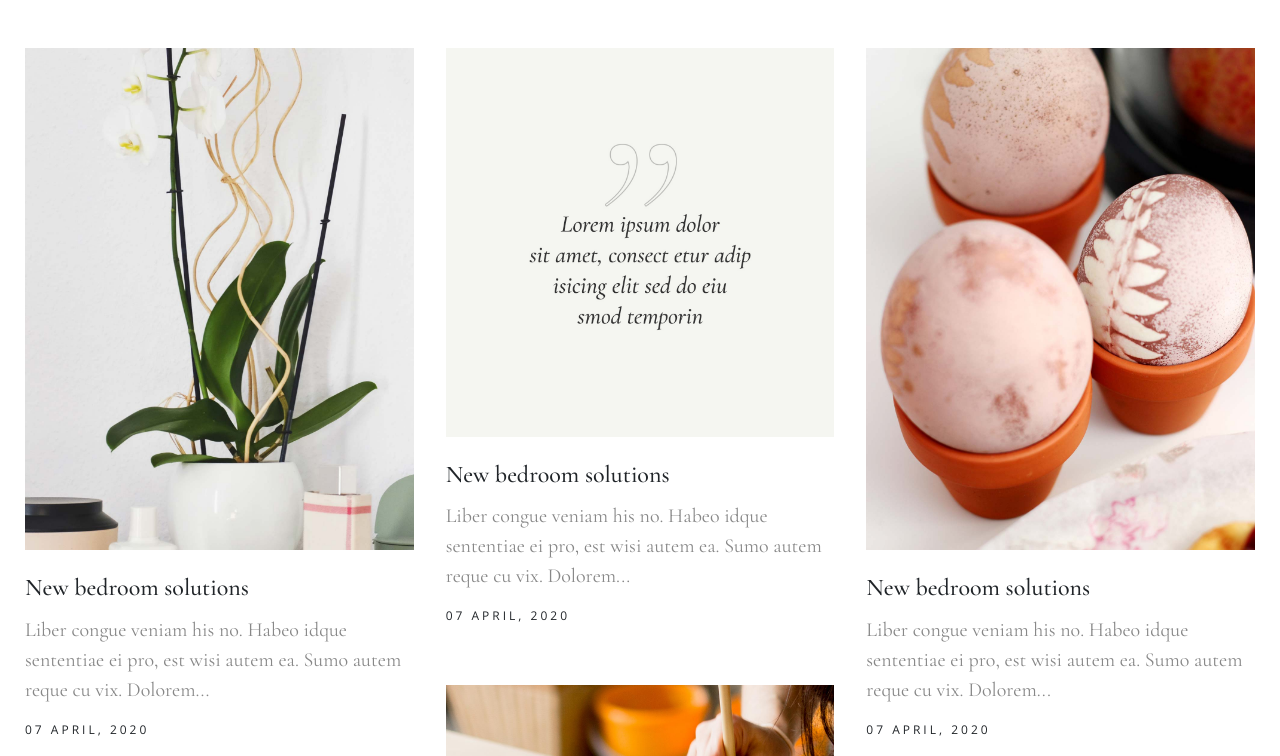
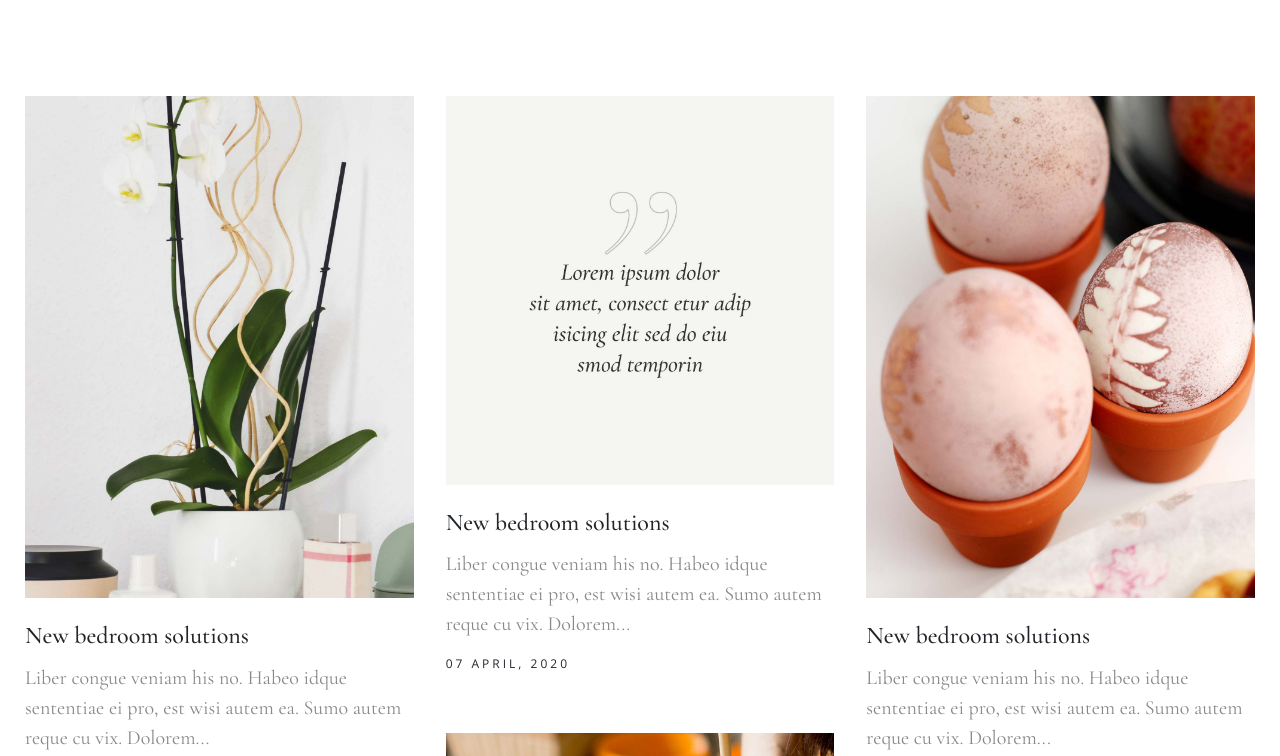
Before and after one commit to booldook/2020-kn-pb-14-kitchen, a plain HTML site: page html/index.html in a window 1280 px wide. Shown: the part 3935-4691 px from the top of the page. Drawn offline with nearby package versions, Linux system fonts and the light colour scheme.

Commit message:
post-wrapper

```diff
--- a/css/index.css
+++ b/css/index.css
@@ -15,7 +15,7 @@ html, body {height: 10000px; font-family: 'Cormorant Garamond', serif;}
 .card-columns .card {border: none; border-radius: unset; margin-bottom: 3rem;}
 .card-img, .card-img-top {border-top-left-radius: unset; border-top-right-radius: unset;}
 .card-body {padding: 1.5rem 0;}
-.card-columns {column-count: 3; column-gap: 2rem;}
+.card-columns {column-gap: 2rem;}
 
 /**************** header *****************/
 .header {color: #222;}
--- a/html/index.html
+++ b/html/index.html
@@ -143,7 +143,7 @@
 				</div>
 				<div class="signature"><img src="../img/single-img-4.png" class="img"></div>
 			</div>
-			<div class="card-columns text-left my-5 wrapper-sm">
+			<div class="card-columns text-left my-5 pt-5 wrapper-sm">
 				<div class="card">
 					<img class="card-img-top" src="../img/blog-img-7.jpg" alt="">
 					<div class="card-body">
```
